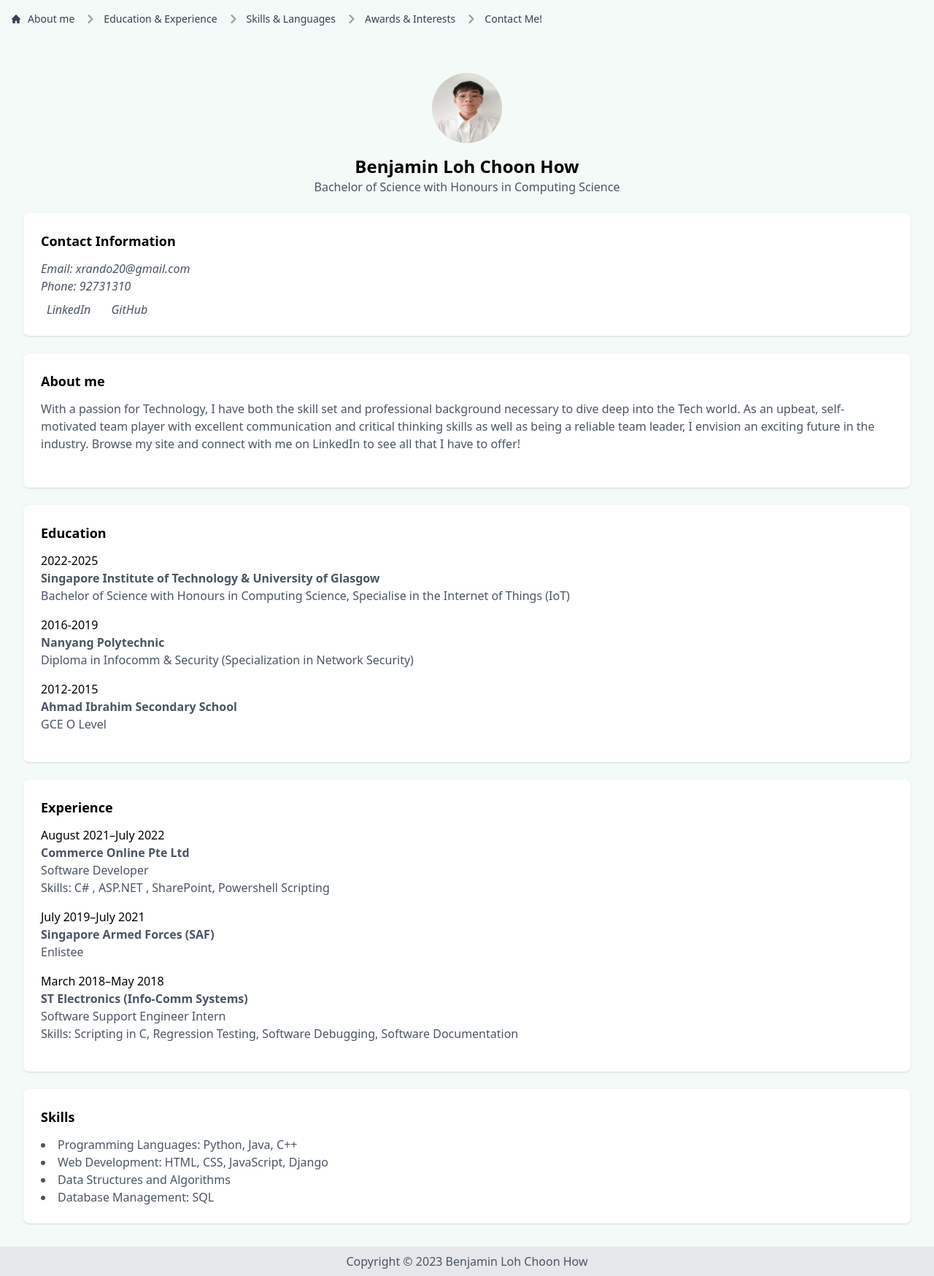
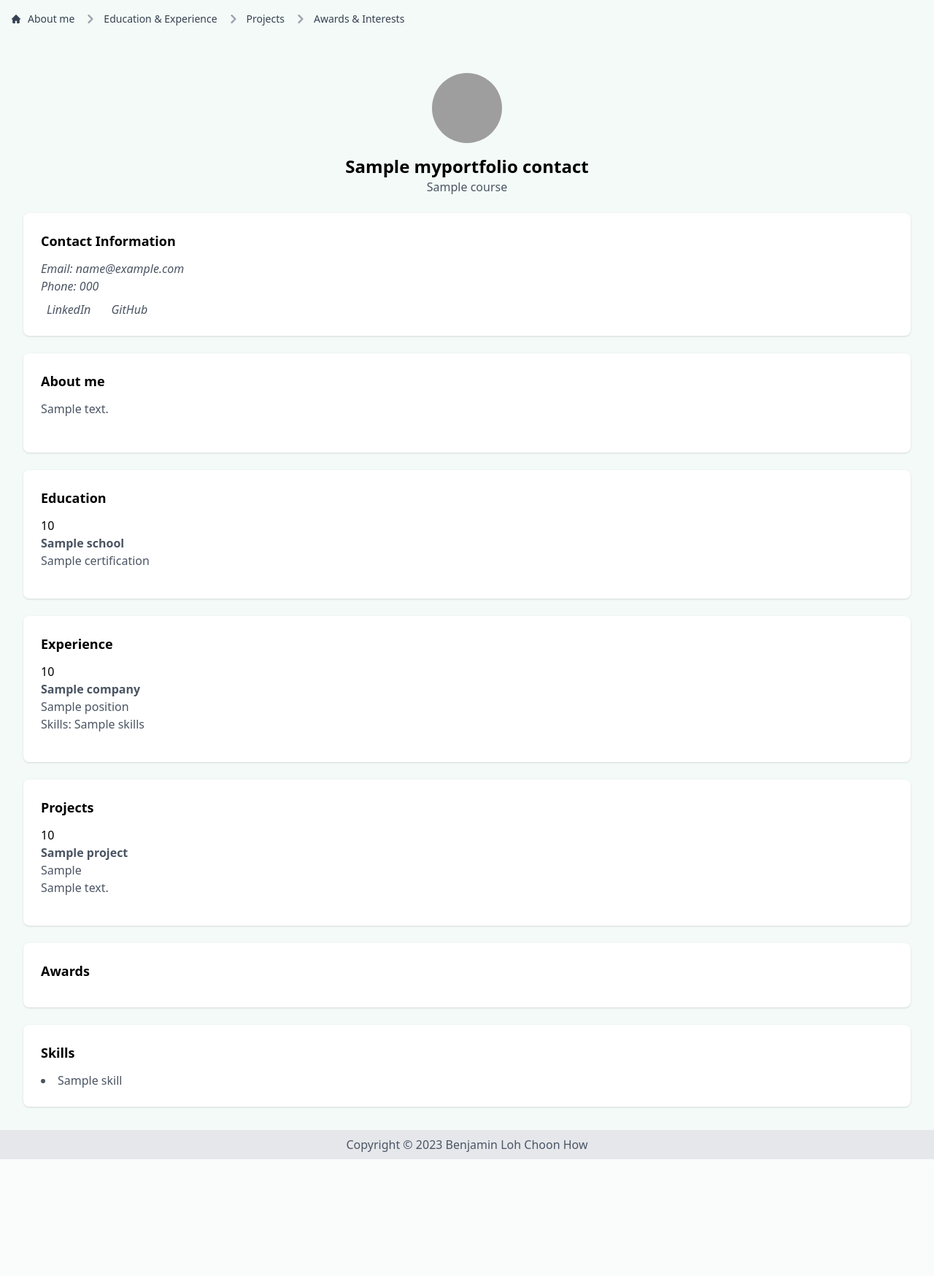
Before and after one commit to xrando/myportfolio, a Django app: page / in a window 1280 px wide. Shown: the whole page at 73% size. After the commit the page ends 1588 px from the top, so only its background shows below. Run offline with Django 4.2, Linux system fonts and the light colour scheme; tables that the repository leaves empty hold one stand-in row (values such as "Sample post"); a database or web service that is not in the repository returns one stand-in record (values such as "Sample title"); style sheets or scripts are compiled from the project's sources; some libraries are stand-ins or nearby versions; grey boxes are pictures that could not be loaded.

Commit message:
update
update

```diff
--- a/myportfolio/views.py
+++ b/myportfolio/views.py
@@ -2,63 +2,34 @@
 from django.template import loader
 from django.http import HttpResponse
 from .models import contact, education, experience, projects
+from pymongo import MongoClient
+
+#init mongodb
+client = MongoClient('mongodb://localhost:27017/')
+db = client['portfolio']
 
 def index(request):
     template = loader.get_template('index.html')
+    #get data from mongodb
+    contact = db.myportfolio_contact.find()
+    education = db.myportfolio_education.find()
+    experience = db.myportfolio_experience.find()
+    projects = db.myportfolio_projects.find()
+    awards = db.myportfolio_awards.find()
     context = {
-        'name': "Benjamin Loh Choon How",
-        'course': 'Bachelor of Science with Honours in Computing Science',
-        'profilePic': '/images/profile.jpg',
-        'description': 'With a passion for Technology, I have both the skill set and professional background necessary to dive deep into the Tech world.'
-                       ' As an upbeat, self-motivated team player with excellent communication and critical thinking skills as well as being a reliable team leader,'
-                       ' I envision an exciting future in the industry. Browse my site and connect with me on LinkedIn to see all that I have to offer!',
-        'email': 'xrando20@gmail.com',
-        'phone': 92731310,
-        'skills': ['Python', 'Java', 'C++', 'HTML', 'CSS', 'JavaScript', 'SQL', 'Django'],
-        'projects': [
-            {
-                'title': 'Project 1',
-            },
-            {
-                'title': 'Project 2',
-            },
-        ],
-        'experience': [
-            {
-                'duration': 'August 2021–July 2022',
-                'company': 'Commerce Online Pte Ltd',
-                'position': 'Software Developer',
-                'skills': 'C# , ASP.NET , SharePoint, Powershell Scripting',
-            },
-            {
-                'duration': 'July 2019–July 2021',
-                'company': 'Singapore Armed Forces (SAF)',
-                'position': 'Enlistee',
-            },
-            {
-                'duration': 'March 2018–May 2018',
-                'company': 'ST Electronics (Info-Comm Systems)',
-                'position': 'Software Support Engineer Intern',
-                'skills': 'Scripting in C, Regression Testing, Software Debugging, Software Documentation',
-            },
-        ],
-        'education': [
-            {
-                'school': 'Singapore Institute of Technology & University of Glasgow',
-                'certification': 'Bachelor of Science with Honours in Computing Science, Specialise in the Internet of Things (IoT)',
-                'duration': '2022-2025',
-            },
-            {
-                'school': 'Nanyang Polytechnic',
-                'certification': 'Diploma in Infocomm & Security (Specialization in Network Security)',
-                'duration': '2016-2019',
-            },
-            {
-                'school': 'Ahmad Ibrahim Secondary School',
-                'certification': 'GCE O Level',
-                'duration': '2012-2015',
-            }
-        ],
+        'name': contact[0]['name'],
+        'course': contact[0]['course'],
+        'profilePic': contact[0]['profilePic'],
+        'description': contact[0]['description'],
+        'email': contact[0]['email'],
+        'phone': contact[0]['phone'],
+        'linkedinLink': contact[0]['linkedinLink'],
+        'githubLink': contact[0]['githubLink'],
+        'skills': contact[0]['skills'],
+        'project': projects[0]['projects'],
+        'experience': experience[0]['experience'],
+        'education': education[0]['education'],
+        #'awards': awards[0]['awards'],
     }
 
     return HttpResponse(template.render(context, request))
--- a/templates/_base.html
+++ b/templates/_base.html
@@ -49,8 +49,8 @@
                         <path stroke="currentColor" stroke-linecap="round" stroke-linejoin="round" stroke-width="2"
                               d="m1 9 4-4-4-4"/>
                     </svg>
-                    <a href="#skills"
-                       class="ml-1 text-sm font-medium text-gray-700 hover:text-blue-600 md:ml-2 dark:text-gray-400 dark:hover:text-white">Skills & Languages</a>
+                    <a href="#projects"
+                       class="ml-1 text-sm font-medium text-gray-700 hover:text-blue-600 md:ml-2 dark:text-gray-400 dark:hover:text-white">Projects</a>
                 </div>
             </li>
             <li>
@@ -62,17 +62,6 @@
                     </svg>
                     <a href="#awards"
                        class="ml-1 text-sm font-medium text-gray-700 hover:text-blue-600 md:ml-2 dark:text-gray-400 dark:hover:text-white">Awards & Interests</a>
-                </div>
-            </li>
-            <li>
-                <div class="flex items-center">
-                    <svg class="w-3 h-3 text-gray-400 mx-1" aria-hidden="true" xmlns="http://www.w3.org/2000/svg"
-                         fill="none" viewBox="0 0 6 10">
-                        <path stroke="currentColor" stroke-linecap="round" stroke-linejoin="round" stroke-width="2"
-                              d="m1 9 4-4-4-4"/>
-                    </svg>
-                    <a href="#contact"
-                       class="ml-1 text-sm font-medium text-gray-700 hover:text-blue-600 md:ml-2 dark:text-gray-400 dark:hover:text-white">Contact Me!</a>
                 </div>
             </li>
         </ol>
--- a/templates/index.html
+++ b/templates/index.html
@@ -15,11 +15,11 @@
             Email: {{ email }}<br>
             Phone: {{ phone }}<br>
             <div class="mt-2">
-                <a href="https://www.linkedin.com/in/benjaminlohchoonhow" target="_blank"
+                <a href={{ linkedinLink }} target="_blank"
                    class="text-gray-600 hover:text-blue-500">
                     <i class="fab fa-linkedin fa-lg mr-2"></i> LinkedIn
                 </a>
-                <a href="https://github.com/xrando" target="_blank"
+                <a href={{ githubLink }} target="_blank"
                    class="text-gray-600 hover:text-gray-800 ml-4">
                     <i class="fab fa-github fa-lg mr-2"></i> GitHub
                 </a>
@@ -32,7 +32,7 @@
         <p class="text-gray-600">{{ description }}</p><br>
     </section>
 
-    <section class="bg-white rounded-lg shadow p-6 mb-6">
+    <section class="bg-white rounded-lg shadow p-6 mb-6" id="education">
         <h2 class="text-lg font-semibold mb-3">Education</h2>
         {% for x in education %}
         {{ x.duration }}<br>
@@ -55,14 +55,38 @@
         {% endfor %}
     </section>
 
+    <section class="bg-white rounded-lg shadow p-6 mb-6" id="projects">
+        <h2 class="text-lg font-semibold mb-3">Projects</h2>
+        {% for x in project %}
+        {{ x.duration }}<br>
+        <p class="text-gray-600 mb-4"><strong>{{ x.name }}</strong><br>
+            {{ x.associated_with }}<br>
+            {% if x.description %}
+            {{ x.description }}<br>
+            {% endif %}
+        </p>
+        {% endfor %}
+    </section>
+
+    <section class="bg-white rounded-lg shadow p-6 mb-6" id="awards">
+        <h2 class="text-lg font-semibold mb-3">Awards</h2>
+        {% for x in awards %}
+        {{ x.duration }}<br>
+        <p class="text-gray-600 mb-4"><strong>{{ x.company }}</strong><br>
+            {{ x.position }}<br>
+            {% if x.skills %}
+            Skills: {{ x.skills }}<br>
+            {% endif %}
+        </p>
+        {% endfor %}
+    </section>
+
     <section class="bg-white rounded-lg shadow p-6" id="skills">
         <h2 class="text-lg font-semibold mb-3">Skills</h2>
         <ul class="list-disc list-inside text-gray-600">
-            <li>Programming Languages: Python, Java, C++</li>
-            <li>Web Development: HTML, CSS, JavaScript, Django</li>
-            <li>Data Structures and Algorithms</li>
-            <li>Database Management: SQL</li>
-            <!-- Add more skills here -->
+            {% for i in skills %}
+            <li>{{ i }}</li>
+            {% endfor %}
         </ul>
     </section>
 
```
Also changed, not shown: myportfolio/models.py (+11 -1 lines), myportfolio/settings.py (+5 -3 lines), myportfolio/migrations/0001_initial.py (added), myportfolio/migrations/0002_projects_duration.py (added), myportfolio/migrations/0003_contact_skills.py (added), myportfolio/migrations/0004_awards.py (added), myportfolio/migrations/0005_remove_projects_title_projects_associated_with_and_more.py (added), myportfolio/migrations/__init__.py (added).
